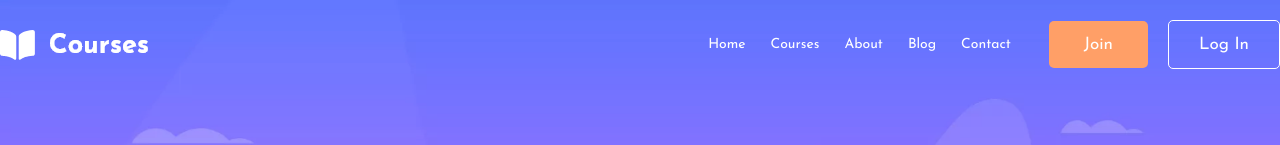
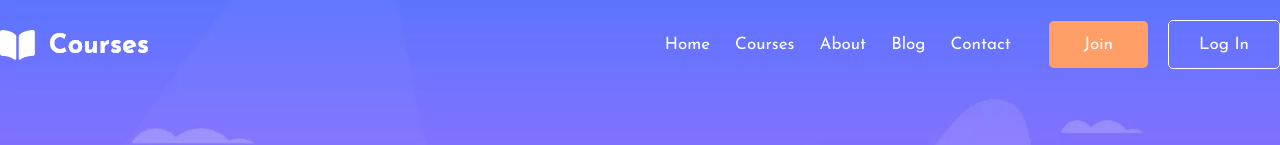
Before and after one commit to KhidirovaSveta/Courses-Website, a React (Create React App) app in the folder client/: page / in a window 1280 px wide. Shown: the top 145 px of the page. Built offline with nearby package versions, Linux system fonts and the light colour scheme; no server answers.

Commit message:
added dropdown

```diff
--- a/client/package.json
+++ b/client/package.json
@@ -6,6 +6,7 @@
     "@testing-library/jest-dom": "^5.16.5",
     "@testing-library/react": "^13.4.0",
     "@testing-library/user-event": "^13.5.0",
+    "antd": "^5.1.6",
     "axios": "^1.2.3",
     "react": "^18.2.0",
     "react-dom": "^18.2.0",
--- a/client/src/layouts/header/index.jsx
+++ b/client/src/layouts/header/index.jsx
@@ -1,8 +1,35 @@
 import React from "react";
 import { NavLink } from "react-router-dom";
 import Logo from "../../img/logo.png.webp";
+import { Dropdown, Space } from "antd";
 import "./index.scss";
 const Header = () => {
+  const items = [
+    {
+      key: "1",
+      label: (
+        <a target="_blank" rel="noopener noreferrer" href="/">
+          Blog
+        </a>
+      ),
+    },
+    {
+      key: "2",
+      label: (
+        <a target="_blank" rel="noopener noreferrer" href="/">
+          Blog Details
+        </a>
+      ),
+    },
+    {
+      key: "3",
+      label: (
+        <a target="_blank" rel="noopener noreferrer" href="/">
+          Element
+        </a>
+      ),
+    },
+  ];
   return (
     <div id="Header">
       <div className="container">
@@ -23,8 +50,15 @@ const Header = () => {
                 <NavLink to={"/"}> About </NavLink>
               </li>
               <li>
-              {" "}
-              <NavLink to={"/"}> Blog </NavLink>
+                <Dropdown
+                  menu={{
+                    items,
+                  }}
+                >
+                  <a onClick={(e) => e.preventDefault()}>
+                    <Space className="drop">Blog </Space>
+                  </a>
+                </Dropdown>
               </li>
               <li>
                 {" "}
@@ -36,7 +70,6 @@ const Header = () => {
               <button className="btn-login">Log In</button>
             </div>
           </div>
-
         </div>
       </div>
     </div>
--- a/client/src/layouts/header/index.scss
+++ b/client/src/layouts/header/index.scss
@@ -16,6 +16,12 @@
           display: flex;
           list-style: none;
           column-gap: 25px;
+          li {
+            font-size: 17px;
+            .drop {
+              font-size: 17px;
+            }
+          }
           a {
             color: #fff;
             text-decoration: none;
```
Also changed, not shown: 1 other file (tests, documents, lock files or other folders). Lines whose indentation alone changed are shown as unchanged.
